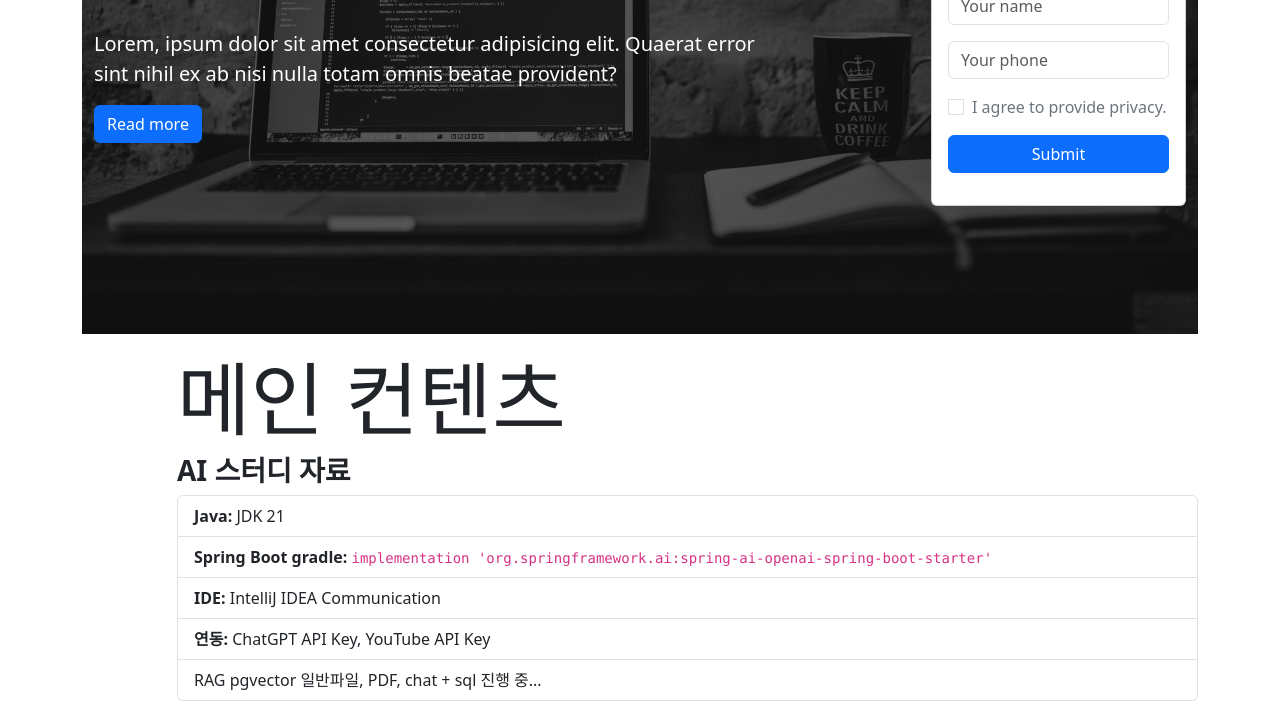
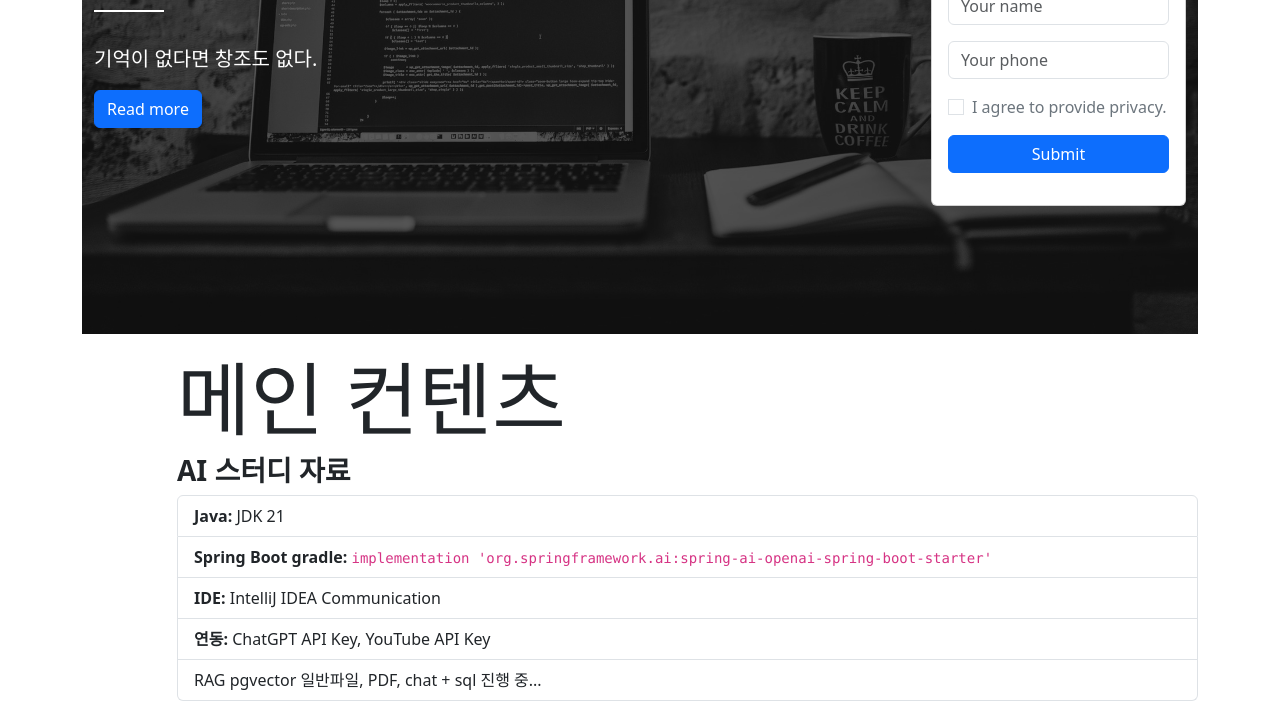
Before and after one commit to autumnia/homepage, a plain HTML site: page index.html in a window 1280 px wide. Shown: the part 386-1100 px from the top of the page. Drawn offline with nearby package versions, Linux system fonts and the light colour scheme.

Commit message:
26-03-09 23:10 updated

```diff
--- a/index.html
+++ b/index.html
@@ -81,9 +81,7 @@
                 <div class="divider"></div>
                 <div class="row welcome-desc">
                   <p class="col-col-sm-10 col-md-12 lead">
-                    Lorem, ipsum dolor sit amet consectetur adipisicing elit.
-                    Quaerat error sint nihil ex ab nisi nulla totam omnis beatae
-                    provident?
+                    기억이 없다면 창조도 없다.
                   </p>
                   <p class="col-sm-2 col-md-12">
                     <a href="#" class="btn btn-primary">Read more</a>
```
